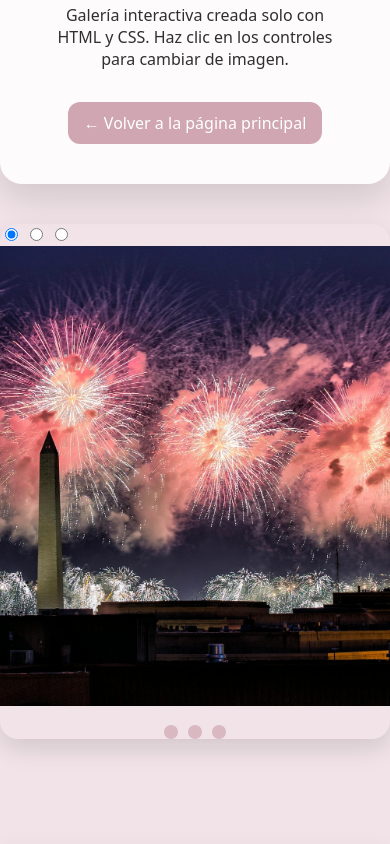
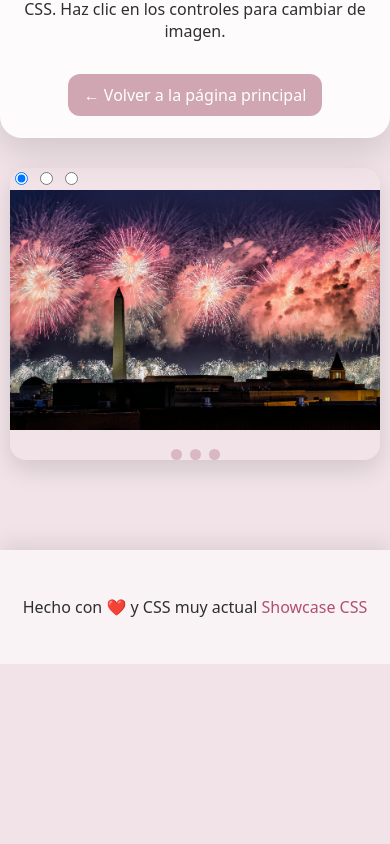
Before and after one commit to BenitaPlata/showcase, a plain HTML site: page efectos/04-slider.html in a window 390 px wide. Shown: the part 189-1033 px from the top of the page. After the commit the page ends 853 px from the top, so only its background shows below. Drawn offline with Linux system fonts and the light colour scheme.

Commit message:
Actualiza estilos y estructura del showcase CSS

```diff
--- a/css/03-text-mask-city.css
+++ b/css/03-text-mask-city.css
@@ -147,3 +147,68 @@ body.dark .dark-btn{
 .site-footer span{
   color:#b2506c;
 }
+
+
+/* ===========================
+   📱 RESPONSIVE TEXT-MASK
+=========================== */
+
+/* 🔹 1024px — Portátiles pequeños / tablets en horizontal */
+@media (max-width: 1024px){
+  .text-mask{
+    font-size: 150px;
+    letter-spacing: 3px;
+    margin: 90px auto;
+  }
+}
+
+/* 🔹 820px — Tablets vertical */
+@media (max-width: 820px){
+  .text-mask{
+    font-size: 115px;
+    letter-spacing: 2px;
+    line-height: 1.05;
+    margin: 70px auto;
+  }
+
+  .hero-content{
+    max-width: 92%;
+    padding: 30px;
+  }
+}
+
+/* 🔹 640px — Móviles grandes */
+@media (max-width: 640px){
+  .text-mask{
+    font-size: 85px;
+    margin: 55px auto;
+  }
+
+  /* Si quieres que el botón se adapte mejor */
+  .volver-btn{
+    width: 100%;
+    text-align: center;
+  }
+}
+
+/* 🔹 480px — Móviles normales */
+@media (max-width: 480px){
+  .text-mask{
+    font-size: 62px;
+    line-height: 1.1;
+    letter-spacing: 1px;
+    margin: 45px auto;
+  }
+
+  .hero{
+    margin-top: 70px;
+  }
+}
+
+/* 🔹 360px — Móviles pequeños */
+@media (max-width: 360px){
+  .text-mask{
+    font-size: 50px;
+    letter-spacing: 0;
+  }
+}
--- a/css/04-slider.css
+++ b/css/04-slider.css
@@ -152,3 +152,112 @@ body.dark .dark-btn{
 .site-footer span{
   color:#b2506c;
 }
+
+/* ===========================
+   📱 RESPONSIVE — SLIDER
+=========================== */
+
+/* 🔹 1024px — Portátiles pequeños / tablets horizontal */
+@media (max-width: 1024px){
+
+  .hero-content{
+    max-width: 90%;
+    padding: 32px;
+  }
+
+  .slider img{
+    height: 420px;
+  }
+
+  .slides img{
+    height: 400px;
+  }
+}
+
+/* 🔹 820px — Tablets vertical */
+@media (max-width: 820px){
+
+  .hero{
+    margin-top: 70px;
+  }
+
+  .hero-content{
+    max-width: 92%;
+    padding: 28px;
+  }
+
+  .slider{
+    max-width: 92%;
+  }
+
+  .slider img{
+    height: 360px;
+  }
+
+  .slides img{
+    height: 340px;
+  }
+}
+
+/* 🔹 640px — Móviles grandes */
+@media (max-width: 640px){
+
+  .slider{
+    max-width: 95%;
+    border-radius: 16px;
+  }
+
+  .slides{
+    width: 300%;
+  }
+
+  .slider img,
+  .slides img{
+    height: 280px;
+  }
+
+  .nav label{
+    width: 12px;
+    height: 12px;
+  }
+}
+
+/* 🔹 480px — Móviles estándar */
+@media (max-width: 480px){
+
+  .hero-content{
+    padding: 22px;
+  }
+
+  .slider{
+    margin: 30px auto 90px;
+  }
+
+  .slider img,
+  .slides img{
+    height: 240px;
+  }
+
+  .nav{
+    gap: 8px;
+  }
+
+  .nav label{
+    width: 11px;
+    height: 11px;
+  }
+}
+
+/* 🔹 360px — Móviles pequeños */
+@media (max-width: 360px){
+
+  .slider img,
+  .slides img{
+    height: 210px;
+  }
+
+  .nav label{
+    width: 10px;
+    height: 10px;
+  }
+}
```
